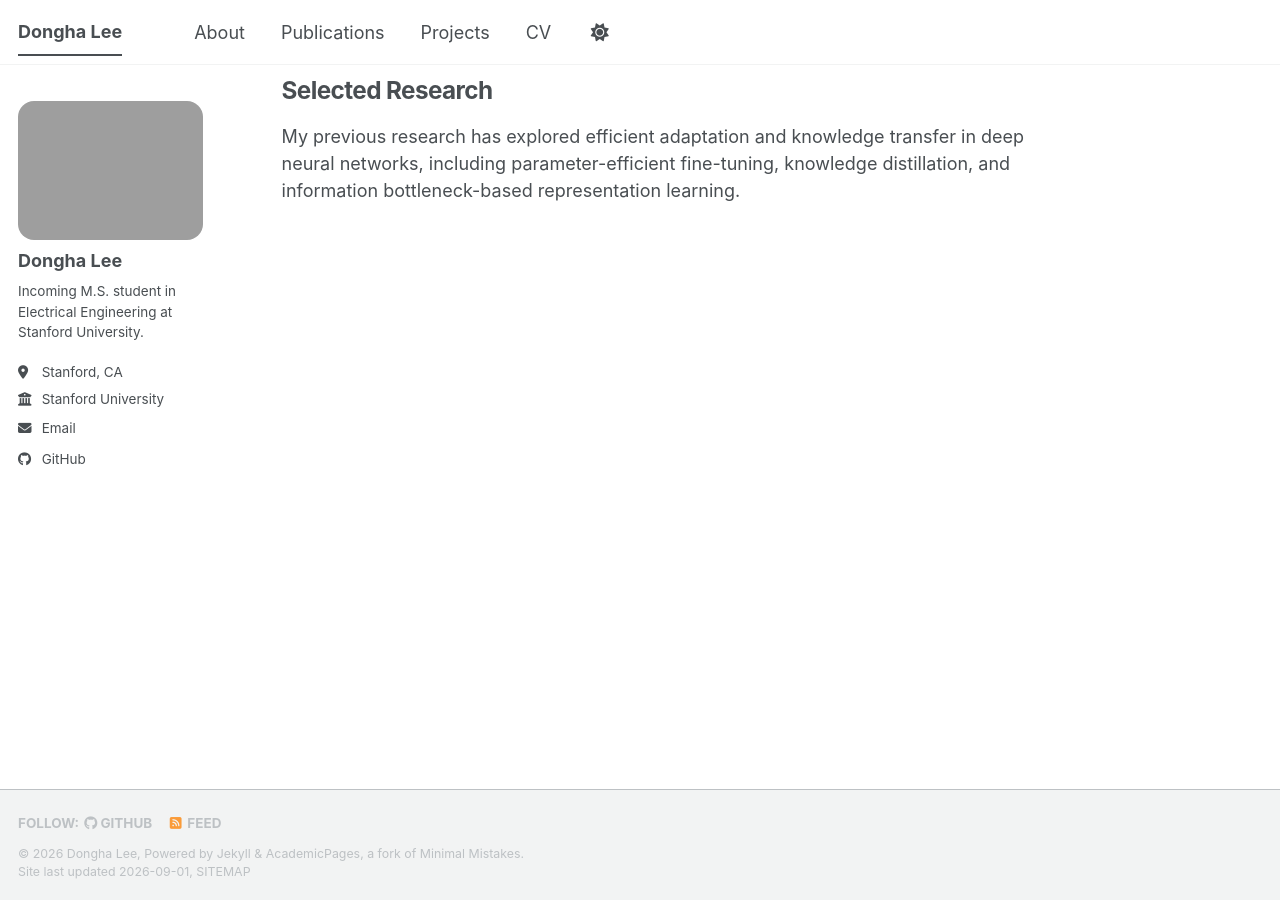
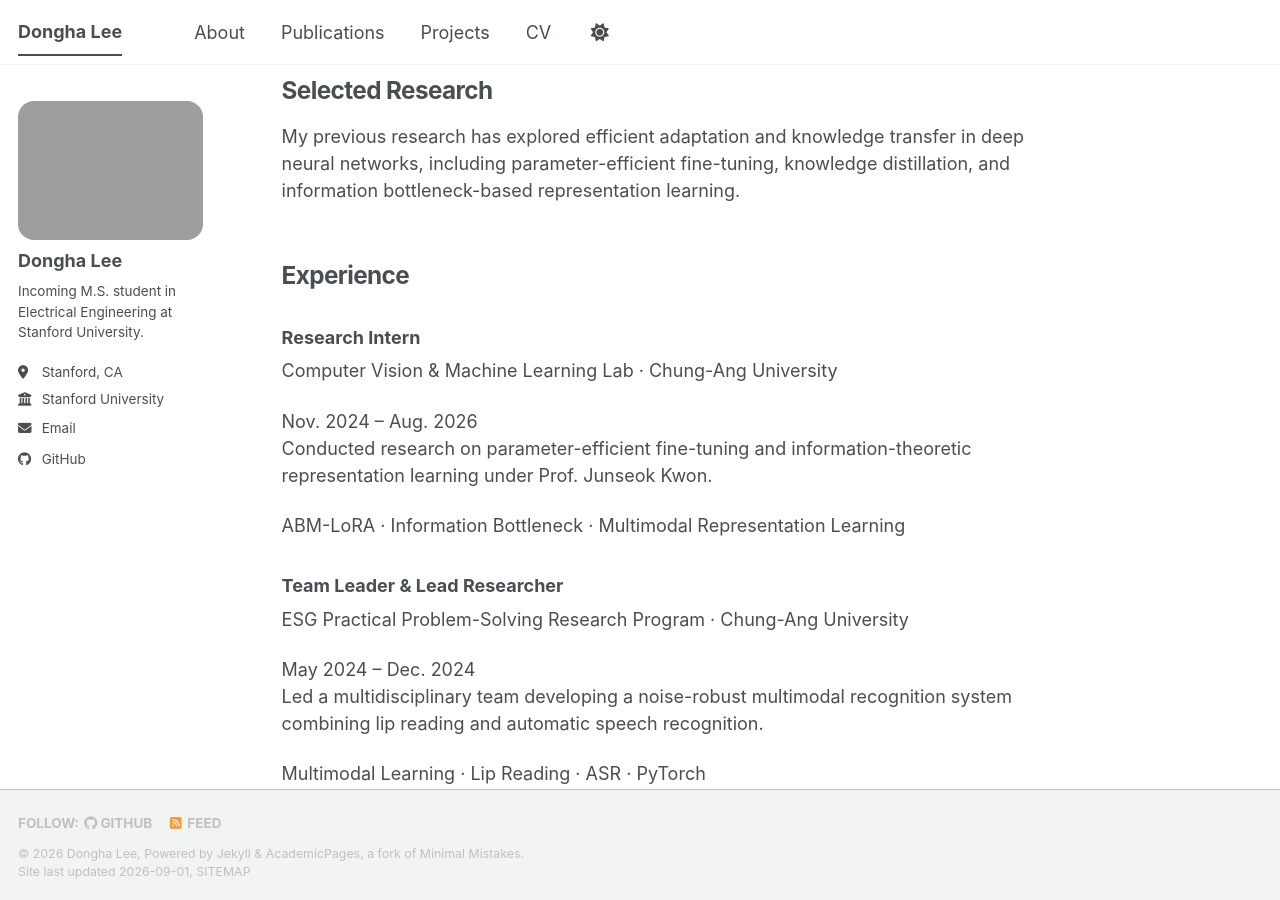
Before and after one commit to lee-research/lee-research.github.io, a Jekyll site: the page built from _pages/about.md, in a window 1280 px wide and 900 px high, scrolled down 731 px. Built offline with Jekyll 4.4.1, drawn with Linux system fonts in a browser that asks for light colours; a script bundle is joined from its source files by our own code; library files that are not in the unit come from our copies.

Commit message:
Update about.md

```diff
--- a/_pages/about.md
+++ b/_pages/about.md
@@ -59,3 +59,51 @@ My previous research has explored efficient adaptation and knowledge
 transfer in deep neural networks, including parameter-efficient
 fine-tuning, knowledge distillation, and information bottleneck-based
 representation learning.
+
+<h2>Experience</h2>
+
+<div class="experience-list">
+
+  <div class="experience-item">
+    <div class="experience-header">
+      <div>
+        <h3>Research Intern</h3>
+        <p class="experience-place">Computer Vision & Machine Learning Lab · Chung-Ang University</p>
+      </div>
+      <span class="experience-date">Nov. 2024 – Aug. 2026</span>
+    </div>
+
+    <p>
+      Conducted research on parameter-efficient fine-tuning and
+      information-theoretic representation learning under
+      Prof. Junseok Kwon.
+    </p>
+
+    <p class="experience-highlight">
+      ABM-LoRA · Information Bottleneck · Multimodal Representation Learning
+    </p>
+  </div>
+
+
+  <div class="experience-item">
+    <div class="experience-header">
+      <div>
+        <h3>Team Leader & Lead Researcher</h3>
+        <p class="experience-place">
+          ESG Practical Problem-Solving Research Program · Chung-Ang University
+        </p>
+      </div>
+      <span class="experience-date">May 2024 – Dec. 2024</span>
+    </div>
+
+    <p>
+      Led a multidisciplinary team developing a noise-robust multimodal
+      recognition system combining lip reading and automatic speech recognition.
+    </p>
+
+    <p class="experience-highlight">
+      Multimodal Learning · Lip Reading · ASR · PyTorch
+    </p>
+  </div>
+
+</div>
```
